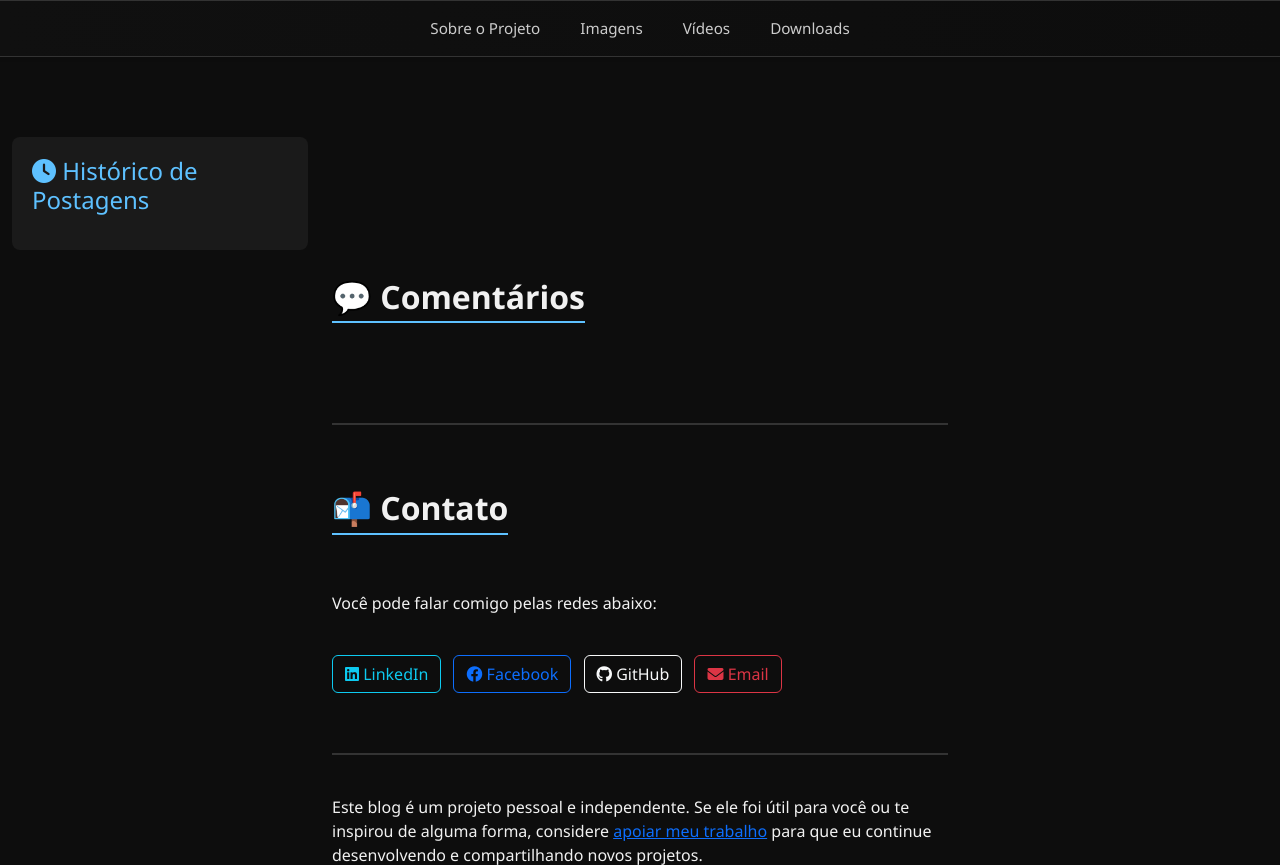
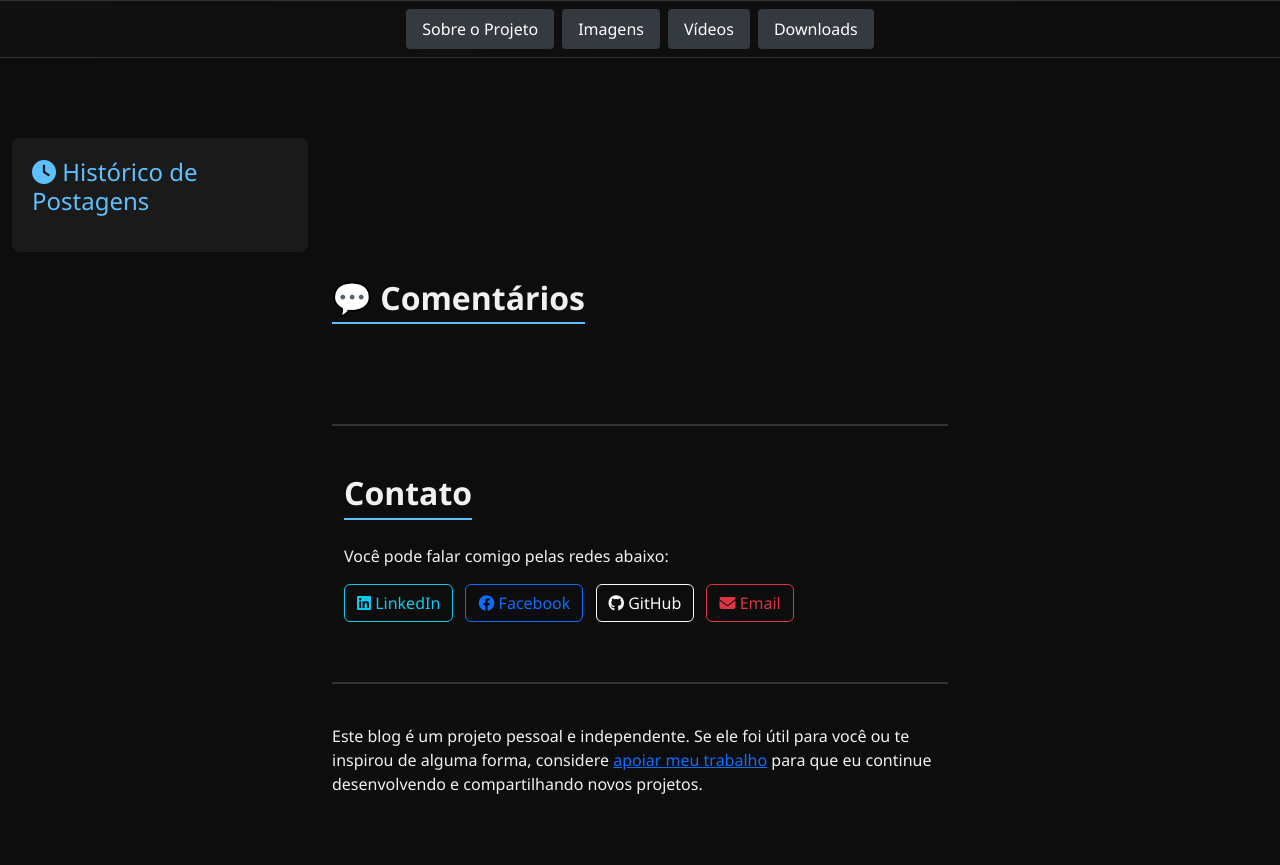
Before and after one commit to LuizRaizen/portfolio-luizdererita-dev, a Flask app: template templates/blogs/post.html in a window 1280 px wide. Shown: the part 306-1171 px from the top of the page. Run offline with Flask 3, Linux system fonts and the light colour scheme; the template is opened without the code that fills it, so the values that code supplies are empty; some libraries are stand-ins or nearby versions.

Commit message:
Ajustes no layout

```diff
--- a/static/css/blogs/style.css
+++ b/static/css/blogs/style.css
@@ -61,20 +61,19 @@ body {
 }
 
 .nav-section-link {
-  color: #ccc;
+  padding: 0.5rem 1rem;
   text-decoration: none;
-  padding: 0.5rem 1rem;
-  margin: 0 0.25rem;
+  color: #fff;
+  background-color: #343a40;
+  border-radius: 0.25rem;
+  transition: background-color 0.2s ease;
   font-weight: 500;
-  font-size: 0.95rem;
-  border-radius: 8px;
-  transition: all 0.2s ease-in-out;
 }
 
-.nav-section-link:hover,
+.nav-section-link:hover
 .nav-section-link.active {
-  background-color: #5ec1ff20;
-  color: #5ec1ff;
+  background-color: #495057;
+  color: #fff;
 }
 
 /* === Títulos === */
--- a/templates/blogs/base.html
+++ b/templates/blogs/base.html
@@ -59,12 +59,14 @@
   </section>
 
   <!-- Navegação entre seções do blog -->
-  <nav class="section-nav shadow-sm">
-    <div class="container-fluid d-flex flex-wrap justify-content-center">
+  <nav class="section-nav shadow-sm py-2">
+    <div class="container">
+      <div class="d-flex flex-column flex-md-row justify-content-center align-items-center gap-2">
         <a class="nav-section-link" href="{{ url_for('blog_index', projeto=projeto) }}">Sobre o Projeto</a>
         <a class="nav-section-link" href="{{ url_for('galeria_imagens', projeto=projeto) }}">Imagens</a>
         <a class="nav-section-link" href="{{ url_for('galeria_videos', projeto=projeto) }}">Vídeos</a>
         <a class="nav-section-link" href="{{ url_for('galeria_downloads', projeto=projeto) }}">Downloads</a>
+      </div>
     </div>
   </nav>
 
@@ -96,30 +98,16 @@
         <div class="post-separator"></div>
 
         <!-- Seção de Contato -->
-        <h2 class="section-title mt-4" id="contato">📬 Contato</h2>
+        <section class="container my-5" id="contato">
+          <h2 class="section-title">Contato</h2>
           <p class="mt-3">Você pode falar comigo pelas redes abaixo:</p>
           <ul class="list-inline">
-          <li class="list-inline-item">
-            <a href="https://www.linkedin.com/in/luizdererita-ads" class="btn btn-outline-info" target="_blank">
-              <i class="fab fa-linkedin"></i> LinkedIn
-            </a>
-          </li>
-          <li class="list-inline-item">
-            <a href="https://www.facebook.com/luiz.r.dererita" class="btn btn-outline-primary" target="_blank">
-              <i class="fab fa-facebook"></i> Facebook
-            </a>
-          </li>
-          <li class="list-inline-item">
-            <a href="https://github.com/LuizRaizen" class="btn btn-outline-light" target="_blank">
-              <i class="fab fa-github"></i> GitHub
-            </a>
-          </li>
-          <li class="list-inline-item">
-            <a href="mailto:luizdererita@email.com" class="btn btn-outline-danger">
-              <i class="fas fa-envelope"></i> Email
-            </a>
-          </li>
+            <li class="list-inline-item"><a href="https://www.linkedin.com/in/luizdererita-ads" class="btn btn-outline-info" target="_blank"><i class="fab fa-linkedin"></i> LinkedIn</a></li>
+            <li class="list-inline-item"><a href="https://www.facebook.com/luiz.r.dererita" class="btn btn-outline-primary" target="_blank"><i class="fab fa-facebook"></i> Facebook</a></li>
+            <li class="list-inline-item"><a href="https://github.com/LuizRaizen" class="btn btn-outline-light" target="_blank"><i class="fab fa-github"></i> GitHub</a></li>
+            <li class="list-inline-item"><a href="mailto:luizrdererita@email.com" class="btn btn-outline-danger"><i class="fas fa-envelope"></i> Email</a></li>
           </ul>
+        </section>
 
         <!-- Apoio -->
         <div class="post-separator"></div>
--- a/templates/index.html
+++ b/templates/index.html
@@ -538,8 +538,8 @@
   </section>
 
   <!-- Rodapé -->
-  <footer class="text-center py-3">
-    © 2025 Luiz R. Dererita — Desenvolvedor Python & Web
+  <footer class="text-center mt-5 py-3" style="background-color: #111; color: #ccc;">
+    <small>© 2025 Luiz R. Dererita — Todos os direitos reservados</small>
   </footer>
 
 </body>
```
Lines whose indentation alone changed are shown as unchanged.
